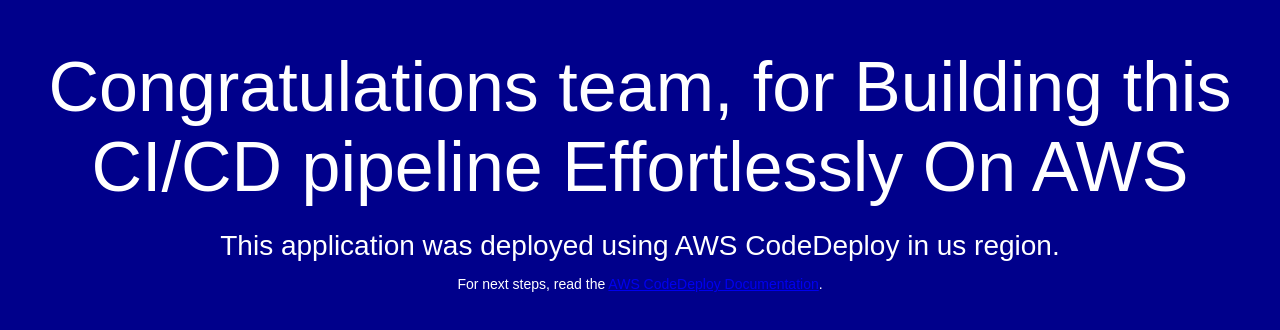
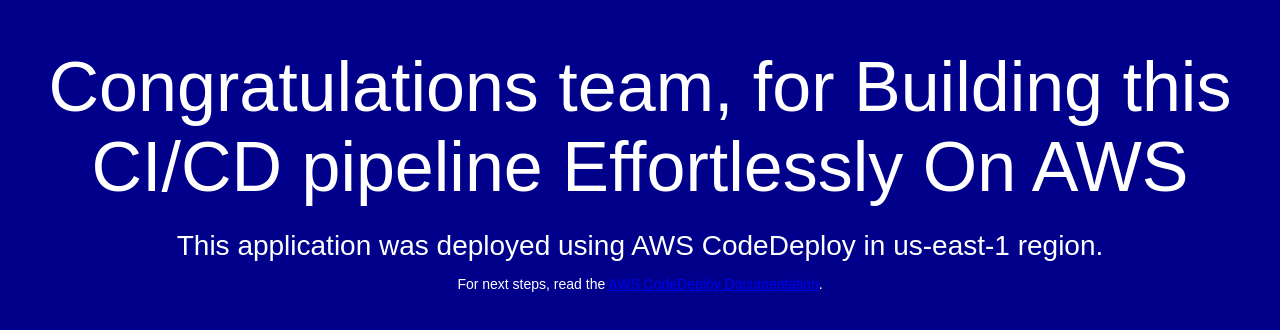
Before and after one commit to nkamlesh/effortlessCICD, a plain HTML site: page index.html in a window 1280 px wide. Drawn offline with Linux system fonts and the light colour scheme.

Commit message:
changed index file

```diff
--- a/index.html
+++ b/index.html
@@ -29,7 +29,7 @@
 <body>
   <div align="center">
     <h1>Congratulations team, for Building this CI/CD pipeline Effortlessly On AWS</h1>
-    <h2>This application was deployed using AWS CodeDeploy in us region.</h2>
+    <h2>This application was deployed using AWS CodeDeploy in us-east-1 region.</h2>
     <p>For next steps, read the <a href="http://aws.amazon.com/documentation/codedeploy">AWS CodeDeploy
         Documentation</a>.</p>
   </div>
```
